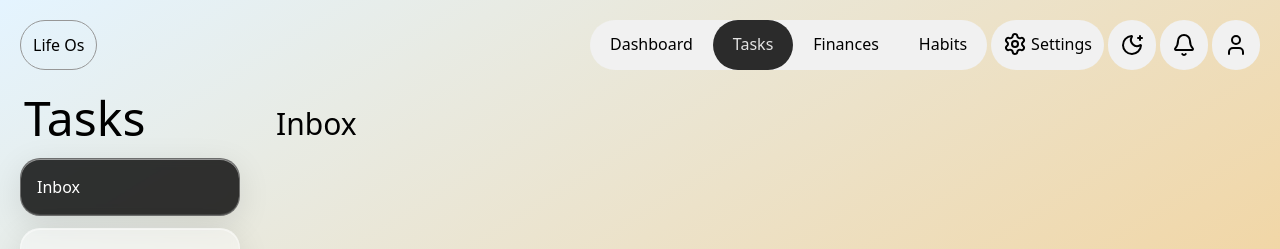
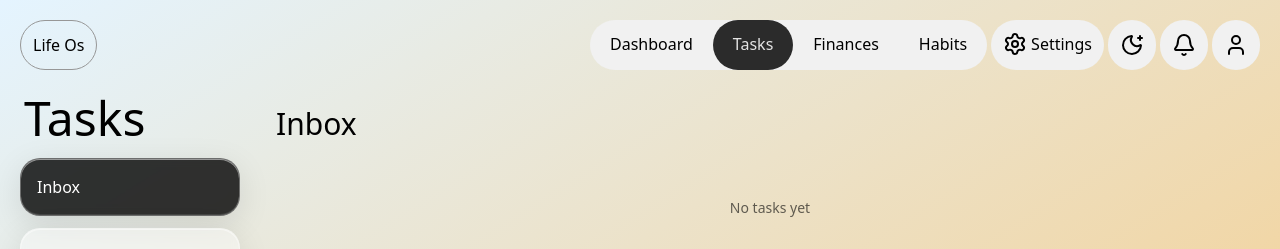
Before and after one commit to manas987/lifeOS, a React (Vite) app: page /tasks in a window 1280 px wide. Shown: the top 249 px of the page. Built offline with nearby package versions, Linux system fonts and the light colour scheme.

Commit message:
added empty state

```diff
--- a/src/pages/tasks/taskcompleted.tsx
+++ b/src/pages/tasks/taskcompleted.tsx
@@ -26,6 +26,11 @@ export function Completed() {
       <h2 className="text-3xl font-light mb-4">Completed</h2>
 
       <div className="flex flex-col gap-3 overflow-visible">
+        {completedTasks.length === 0 ? (
+          <div className="text-sm opacity-60 mt-10 text-center">
+            No tasks yet
+          </div>
+        ) : (
           <DndContext sensors={sensors} onDragEnd={handleDragEnd}>
             <SortableContext items={ids}>
               {completedTasks.map((task: any) => (
@@ -42,6 +47,7 @@ export function Completed() {
               ))}
             </SortableContext>
           </DndContext>
+        )}
       </div>
     </div>
   );
--- a/src/pages/tasks/taskinbox.tsx
+++ b/src/pages/tasks/taskinbox.tsx
@@ -25,6 +25,11 @@ export function Inbox() {
     <div>
       <h2 className="text-3xl font-light mb-4">Inbox</h2>
       <div className="flex flex-col gap-3 overflow-visible">
+        {inboxtask.length === 0 ? (
+          <div className="text-sm opacity-60 mt-10 text-center">
+            No tasks yet
+          </div>
+        ) : (
           <DndContext sensors={sensors} onDragEnd={handleDragEnd}>
             <SortableContext items={ids}>
               {inboxtask.map((task: any) => (
@@ -41,6 +46,7 @@ export function Inbox() {
               ))}
             </SortableContext>
           </DndContext>
+        )}
       </div>
     </div>
   );
--- a/src/pages/tasks/taskitem.tsx
+++ b/src/pages/tasks/taskitem.tsx
@@ -44,7 +44,7 @@ export function Tasklayout({
         } ${isDragging ? "scale-105 shadow-xl opacity-90 z-50" : ""}`}>
         <button
           onClick={onClick}
-          className="flex items-center gap-3 w-full text-left cursor-grab active:cursor-grabbing"
+          className="flex items-center gap-3 w-full text-left active:cursor-grabbing"
           {...listeners}>
           {completed ? <CheckCircle2 size={18} /> : <Circle size={18} />}
           <span className="truncate">{title}</span>
--- a/src/pages/tasks/tasks.tsx
+++ b/src/pages/tasks/tasks.tsx
@@ -5,7 +5,6 @@ import type { DragEndEvent } from "@dnd-kit/core";
 import { arrayMove } from "@dnd-kit/sortable";
 
 export function Tasks() {
-  const [toastKey, setToastKey] = useState<number>(0);
   const [open, setOpen] = useState<number | null>(null);
   type Tasktype = {
     id: number;
@@ -52,7 +51,6 @@ export function Tasks() {
     }, 10);
     settasks((prev) => prev.filter((task) => task.id !== id));
     setOpen(null);
-    setToastKey((prev) => prev + 1);
   }
 
   function handleDragEnd(event: DragEndEvent) {
--- a/src/pages/tasks/tasktoday.tsx
+++ b/src/pages/tasks/tasktoday.tsx
@@ -30,6 +30,12 @@ export function Today() {
       <h2 className="text-3xl font-light mb-4">Today</h2>
 
       <div className="flex flex-col gap-3 overflow-visible">
+        {" "}
+        {todayTasks.length === 0 ? (
+          <div className="text-sm opacity-60 mt-10 text-center">
+            No tasks yet
+          </div>
+        ) : (
           <DndContext sensors={sensors} onDragEnd={handleDragEnd}>
             <SortableContext items={ids}>
               {todayTasks.map((task: any) => (
@@ -46,6 +52,7 @@ export function Today() {
               ))}
             </SortableContext>
           </DndContext>
+        )}
       </div>
     </div>
   );
--- a/src/pages/tasks/taskupcom.tsx
+++ b/src/pages/tasks/taskupcom.tsx
@@ -29,6 +29,11 @@ export function Upcoming() {
     <div>
       <h2 className="text-3xl font-light mb-4">Upcoming</h2>
       <div className="flex flex-col gap-3 overflow-visible">
+        {upcomingtask.length === 0 ? (
+          <div className="text-sm opacity-60 mt-10 text-center">
+            No tasks yet
+          </div>
+        ) : (
           <DndContext sensors={sensors} onDragEnd={handleDragEnd}>
             <SortableContext items={ids}>
               {upcomingtask.map((task: any) => (
@@ -45,6 +50,7 @@ export function Upcoming() {
               ))}
             </SortableContext>
           </DndContext>
+        )}
       </div>
     </div>
   );
```
Lines whose indentation alone changed are shown as unchanged.
